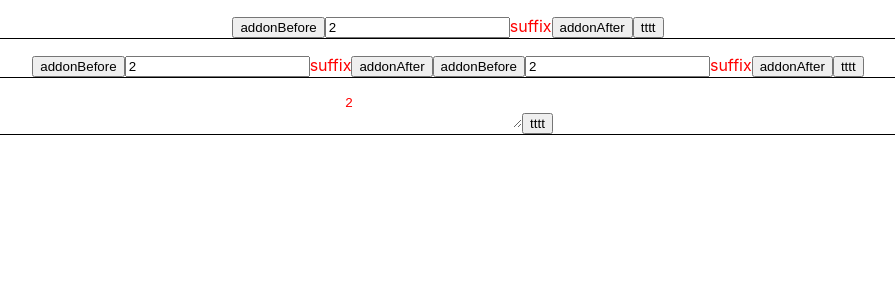
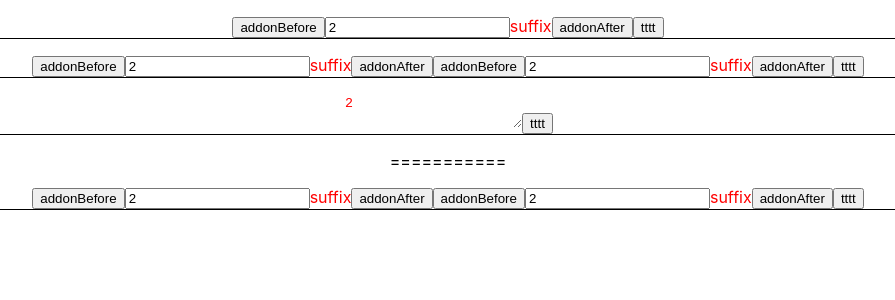
Before and after one commit to tea-react/tea-react, a React (Create React App) app: page / in a window 1280 px wide. Shown: the top 300 px of the page, without its empty margins (192-1087 px from the left). Built offline with nearby package versions, Linux system fonts and the light colour scheme.

Commit message:
[feature] form2

```diff
--- a/src/App.js
+++ b/src/App.js
@@ -8,6 +8,7 @@ import Input, {
 import {
   FormItem
 } from 'components/form/index.js'
+import FormItemTest from './FormItemTest'
 
 const block = {
   borderBottom: '1px solid'
@@ -35,7 +36,7 @@ class App extends Component {
     const prefix = <i className='prefix'/>
     const suffix = 'suffix'
     const addonBefore = <button>addonBefore</button>
-    const addonAfter = <button>addonAfter</button>
+    const addonAfter = this.state.value > 0.5 ? <button>addonAfter</button> : ''
     return (
       <div className="App">
         <p style={block}>
@@ -87,6 +88,10 @@ class App extends Component {
             onChange={this.handleChange}/>
           <button onClick={this.handleClick}>tttt</button>
         </p>
+        <div>===========</div>
+        <FormItem>
+          <FormItemTest />
+        </FormItem>
       </div>
     );
   }
--- /dev/null
+++ b/src/FormItemTest.js
@@ -0,0 +1,71 @@
+import React, { Component } from 'react';
+import './App.css';
+
+
+import Input, {
+  Textarea,
+} from 'components/input/index.js'
+import {
+  FormItem
+} from 'components/form/index.js'
+
+const block = {
+  borderBottom: '1px solid'
+}
+
+class FormItemTest extends Component {
+
+  state = {
+    value: 2
+  }
+
+  handleChange = (value, ...args) => {
+    // this.state.value = value
+    console.log('Demo handleChange', this.state.value, ...args)
+  }
+
+  handleClick = () => {
+    // console.log('handleClick', this.state.value)
+    this.setState({
+      value: Math.random()
+      // value: 1,
+    })
+  }
+  render() {
+    const prefix = <i className='prefix'/>
+    const suffix = 'suffix'
+    const addonBefore = this.state.value > 0.5 ? <button>addonBefore</button> : ''
+    const addonAfter = <button>addonAfter</button>
+    return (
+      <p style={block}>
+        <span>
+          <Input value={this.state.value}
+            data-ss='xxxx'
+            style={{border: '1px', color: '#f00'}}
+            className='ssss'
+            addonBefore={addonBefore}
+            addonAfter={addonAfter}
+            prefix={prefix}
+            suffix={suffix}
+            onChange={this.handleChange}/>
+          <span></span>
+          <span>
+            <Input value={this.state.value}
+              data-ss='xxxx'
+              style={{border: '1px', color: '#f00'}}
+              className='ssss'
+              addonBefore={addonBefore}
+              addonAfter={addonAfter}
+              prefix={prefix}
+              suffix={suffix}
+              onChange={this.handleChange}/>
+            <span><span></span></span>
+          </span>
+        </span>
+        <button onClick={this.handleClick}>tttt</button>
+      </p>
+    );
+  }
+}
+
+export default FormItemTest;
--- a/src/components/form/FormItem.jsx
+++ b/src/components/form/FormItem.jsx
@@ -3,14 +3,34 @@ import classNames from 'classnames'
 import _ from 'lodash'
 import React from 'utils/ObComponent.js'
 import debug from 'utils/debug.js'
-import { _$type,
+import {
+  _$type,
   TEA_FORM,
   TEA_FORM_ITEM,
   TEA_FORM_ITEM_CHILD,
 } from 'utils/symbol'
 
+const log = debug('FormItem Component')
 
-const log = debug('FormItem Component')
+function checkChange(newVal, oldVal) {
+  if (_.isArray(newVal) && _.isArray(oldVal)) {
+    const newLen = newVal.length
+    const oldLen = oldVal.length
+    if (newLen !== oldLen) {
+      return false
+    }
+    let rst = true
+    _.forEach(newVal, (value, index) => {
+      rst = (oldVal[index] === value) && rst
+      return rst
+    })
+    return rst
+  }
+  if (_.isObject(newVal) && _.isObject(oldVal)) {
+
+  }
+  return newVal === oldVal
+}
 
 export default class FormItem extends React.ObComponent {
   static defaultProps = {
@@ -22,9 +42,11 @@ export default class FormItem extends React.ObComponent {
     validateWhenBlur: false,
     showLabel: true,
     label: '',
+    defaultMessage: '校验失败',
   }
   static propTypes = {
     form: PropTypes.object,
+    name: PropTypes.string,
     label: PropTypes.node,
     showLabel: PropTypes.bool,
     rules: PropTypes.oneOfType([
@@ -36,6 +58,7 @@ export default class FormItem extends React.ObComponent {
     validateWhenChange: PropTypes.bool,
     validateWhenBlur: PropTypes.bool,
     validateEnable: PropTypes.bool,
+    defaultMessage: PropTypes.string,
   }
 
   static [_$type] = [TEA_FORM_ITEM]
@@ -192,11 +215,63 @@ export default class FormItem extends React.ObComponent {
     }
   }
 
-  validate = () => {
+  validate() {
+    const value = this.state.value
+    const hasChange = checkChange(value, this.oldValue)
+    const defaultResult = {
+      valid: false,
+      message: this.props.defaultMessage,
+      value,
+      hasChange,
+    }
+    if (_.isFunction(this.props.rules)) {
+      return new Promise(resolve => {
+        const rst = this.props.rules(value, rst => {
+          if (_.has(rst, 'valid') && _.has(rst, 'message')) {
+            resolve({
+              ...rst,
+              value,
+              hasChange,
+            })
+          } else {
+            resolve(defaultResult)
+          }
+        })
+        if ((_.isFunction(rst) && _.has(rst, 'then'))
+          || (_.isObject(rst) && _.has(rst, 'valid') && _.has(rst, 'message'))
+        ) {
+          resolve({
+            ...rst,
+            value,
+            hasChange,
+          })
+        } else if (rst !== undefined) {
+          resolve(defaultResult)
+        }
+      })
+    } else {
+
+    }
+    return {
+      value: this.state.value,
+      hasChange: this.hasChange,
+      message: this.message
+    }
+  }
+
+  reset() {
 
   }
 
-  setRef = node => {
+  getValue() {
+
+  }
+
+  memorize() {
+
+  }
+
+  setRef(node) {
     this.$formItem = node
   }
 
--- a/src/components/input/Input.jsx
+++ b/src/components/input/Input.jsx
@@ -230,7 +230,6 @@ export default class Input extends React.ObComponent {
       'suffix',
       'isFormItem',
     ])
-    console.log(inputProps)
     const inputClassName = this.getInputCls(true)
     return this.withAddon(this.withAffix(
       <input ref={this.setRef}
```
Also changed, not shown: src/components/form/Form.jsx (+41 -0 lines).
